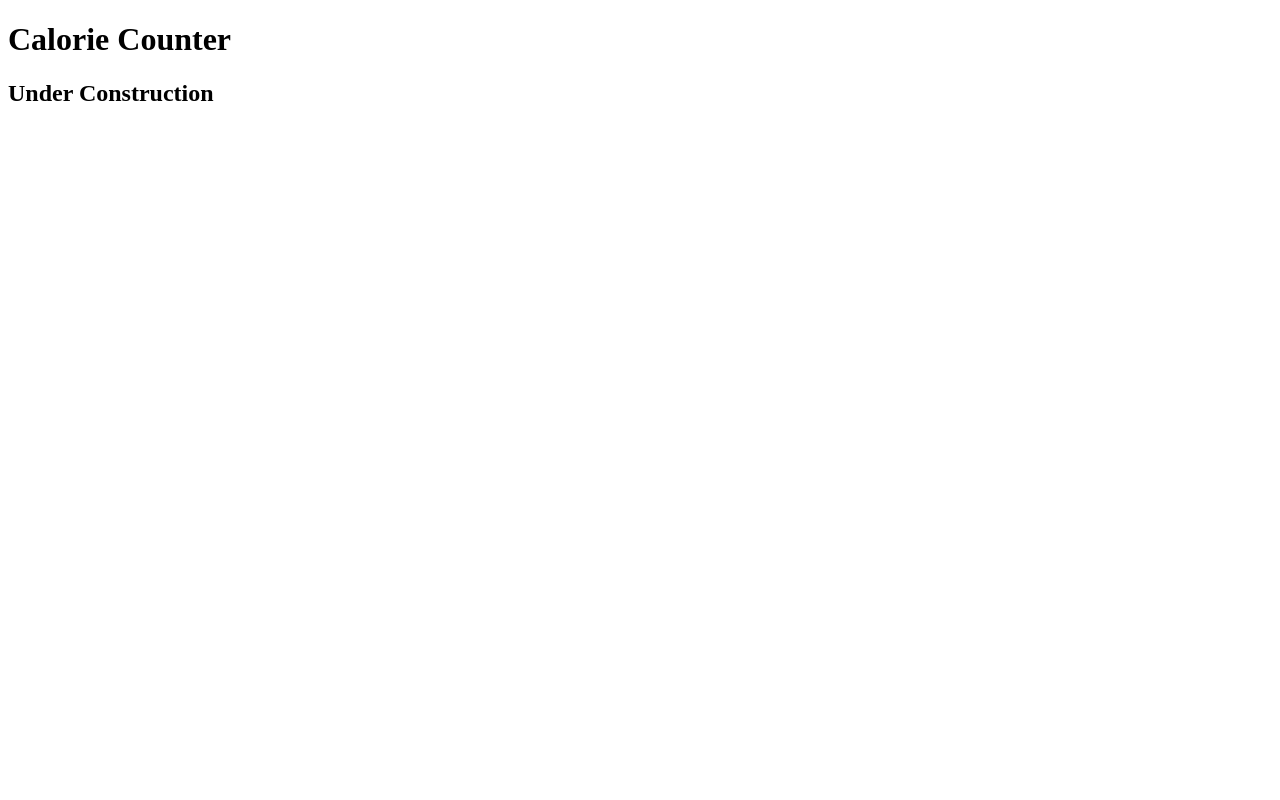
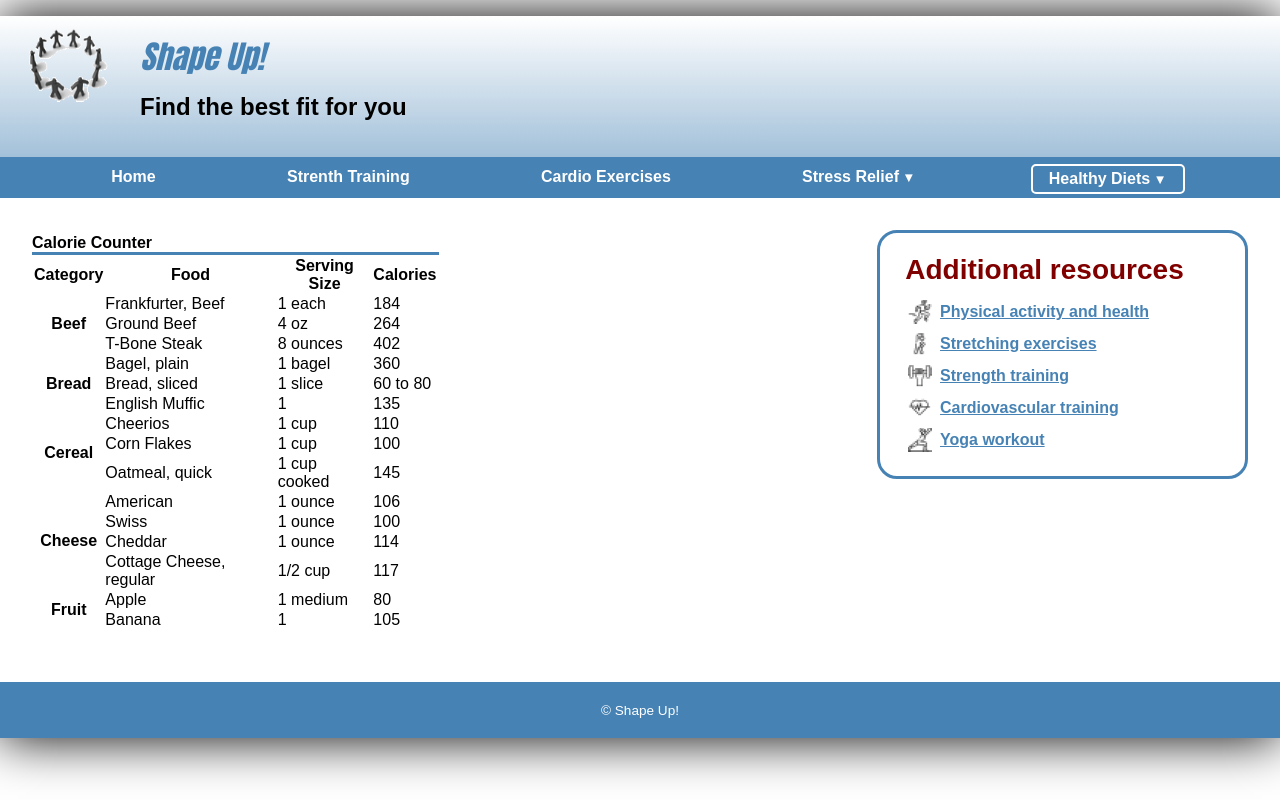
Before and after one commit to Ennio315/shape_up_exercises, a plain HTML site: page diet/calories.html in a window 1280 px wide. Drawn offline with Linux system fonts and the light colour scheme.

Commit message:
Update calories.html

```diff
--- a/diet/calories.html
+++ b/diet/calories.html
@@ -4,12 +4,166 @@
 	<meta charset="UTF-8">
 	<meta name="viewport" content="width=device-width, initial-scale=1.0">
 	<title>Shape Up! | Calorie Counter</title>
+	<link rel="icon" href="../images/favicon.ico">
+	<link rel="stylesheet" href="../styles/main.css">
 </head>
 
 <body>
+	<header>
+		<img src="../images/shape_up_logo.png" alt="Shape Up Logo" height="80">
+		<h1>Shape Up!</h1>
+		<h2>Find the best fit for you</h2>
+	</header>
+
+		<nav class="navbar">
+			<input type="checkbox" id="checkbox-toggle" />
+			<label for="checkbox-toggle" class="menu-btn"></label>
+			<ul class="menu">
+				<li><a href="../index.html">Home</a></li>
+				<li><a href="../strength/strength.html">Strenth Training</a></li>
+				<li><a href="../cardio/cardio.html">Cardio Exercises</a></li>
+				<li><a href="../stress/stress.html">Stress Relief<small></small></a>
+					<ul class="submenu">
+						<li><a href="../stress/stress.html">What is Stress?</a></li>
+						<li><a href="../stress/tips.html">5 Helpful Tips</a></li>
+						<li><a href="../stress/meditate.html">Meditation</a></li>
+						<li><a href="../stress/vipassana.html">Vipassana</a></li>
+					</ul>
+				</li>
+				<li><a href="diet/diet.html" class="current">Healthy Diets<small></small></a>
+					<ul class="submenu">
+						<li><a href="../diet/diet.html">Why a Healthy Diet?</a></li>
+						<li><a href="../diet/meals.html">Plan Your Meals</a></li>
+						<li><a href="../diet/calories.html">Count Your Calories</a></li>
+						<li><a href="../diet/bmi.html">Calculate Your BMI</a></li>
+					</ul>
+				</li>
+			</ul>
+		</nav>
+
 	<main>
-	    <h1>Calorie Counter</h1>
-		<h2>Under Construction</h2>
-    </main>
+		<section>
+			<figure class="fig-table-width">
+
+				<figcaption class ="maroon" >Calorie Counter</figcaption>
+
+					<table>
+							<thead>
+								<tr>
+									<th>Category</th>
+									<th>Food</th>
+									<th>Serving Size</th>
+									<th>Calories</th>
+								</tr>
+							</thead>
+							<tbody>
+								<tr>
+									<th rowspan="3">Beef</th>
+									<td>Frankfurter, Beef</td>
+									<td>1 each</td>
+									<td>184</td>
+								</tr>
+								<tr>
+									<td>Ground Beef</td>
+									<td>4 oz</td>
+									<td>264</td>
+								</tr>
+								<tr>
+									<td>T-Bone Steak</td>
+									<td>8 ounces</td>
+									<td>402</td>
+								</tr>
+								<tr>
+									<th rowspan="3">Bread</th>
+									<td>Bagel, plain</td>
+									<td>1 bagel</td>
+									<td>360</td>
+								</tr>
+								<tr>
+									<td>Bread, sliced</td>
+									<td>1 slice</td>
+									<td>60 to 80</td>
+								</tr>
+								<tr>
+									<td>English Muffic</td>
+									<td>1</td>
+									<td>135</td>
+								</tr>
+								<tr>
+									<th rowspan="3">Cereal</th>
+									<td>Cheerios</td>
+									<td>1 cup</td>
+									<td>110</td>
+								</tr>
+								<tr>
+									<td>Corn Flakes</td>
+									<td>1 cup</td>
+									<td>100</td>
+								</tr>
+								<tr>
+
+									<td>Oatmeal, quick</td>
+									<td>1 cup cooked</td>
+									<td>145</td>
+								</tr>
+								<tr>
+									<th rowspan="4">Cheese</th>
+									<td>American</td>
+									<td>1 ounce</td>
+									<td>106</td>
+								</tr>
+								<tr>
+
+									<td>Swiss</td>
+									<td>1 ounce</td>
+									<td>100</td>
+								</tr>
+								<tr>
+
+									<td>Cheddar</td>
+									<td>1 ounce</td>
+									<td>114</td>
+								</tr>
+								<tr>
+
+									<td>Cottage Cheese, regular</td>
+									<td>1/2 cup</td>
+									<td>117</td>
+								</tr>
+								<tr>
+									<th rowspan="2">Fruit</th>
+									<td>Apple</td>
+									<td>1 medium</td>
+									<td>80</td>
+								</tr>
+								<tr>
+
+									<td>Banana</td>
+									<td>1 </td>
+									<td>105</td>
+								</tr>
+						</tbody>
+					</table>
+			</figure>
+		</section>
+
+	<aside>
+		<h1>Additional resources</h1>
+		<ul>
+			<li><img src="../images/run-icon.png" alt="Running Icon"><a href="https://www.cdc.gov/physical-activity-basics/benefits/index.html">Physical activity and health</a></li>
+			<li><img src="../images/stretch-icon.png" alt="Stretching Icon"><a href="https://www.heart.org/en/healthy-living/fitness/fitness-basics/flexibility-exercise-stretching">Stretching exercises</a></li>
+			<li><img src="../images/strength-icon.png" alt="Strength Icon"><a href="https://www.heart.org/en/healthy-living/fitness/fitness-basics/strength-and-resistance-training-exercise">Strength training</a></li>
+			<li><img src="../images/cardio-icon.png" alt="Cardio Icon"><a href="https://www.health.harvard.edu/exercise-and-fitness/interval-training-for-a-stronger-heart">Cardiovascular training</a></li>
+			<li><img src="../images/yoga-icon.png" alt="Yoga Icon"><a href="https://www.self.com/gallery/power-yoga-workout">Yoga workout</a></li>
+		</ul>
+	</aside>
+
+</main>
+
+
+	<footer>
+		<p>&copy; Shape Up!</p>
+	</footer>
+
 </body>
 </html>
```
